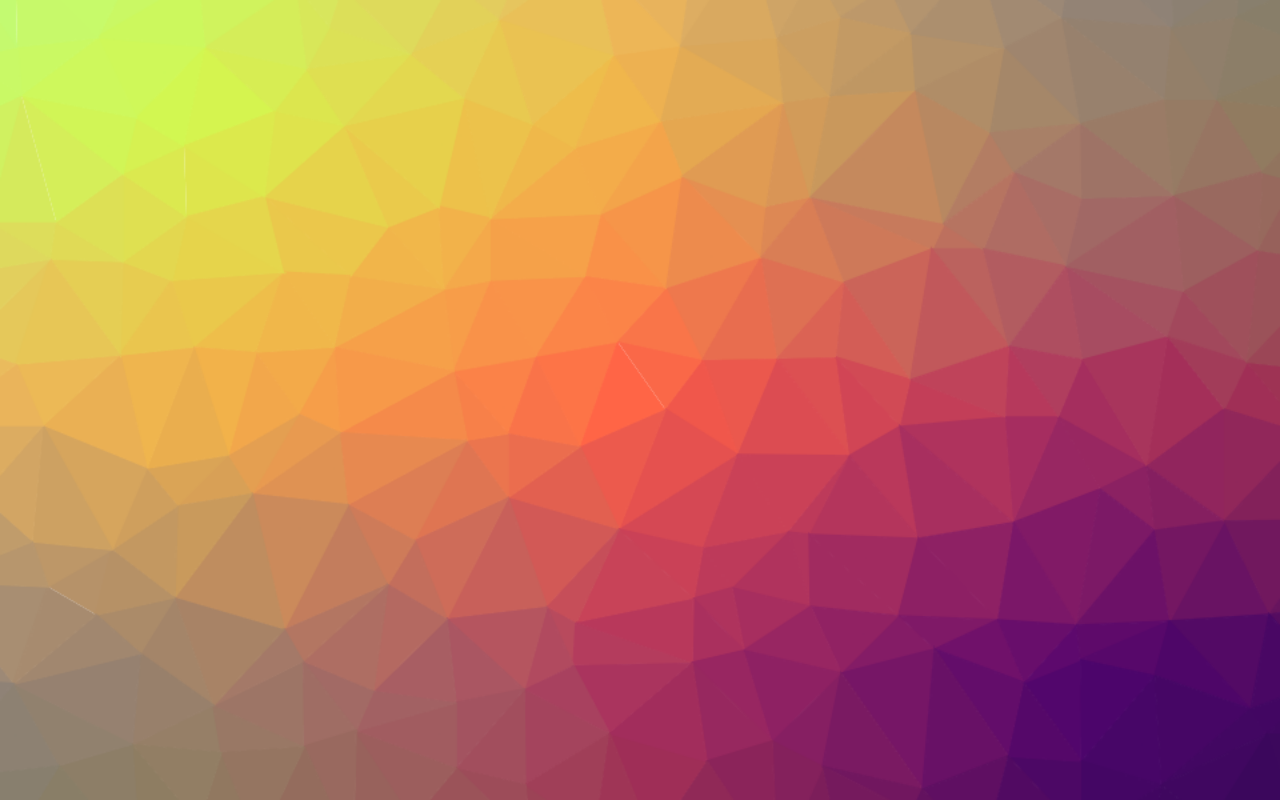
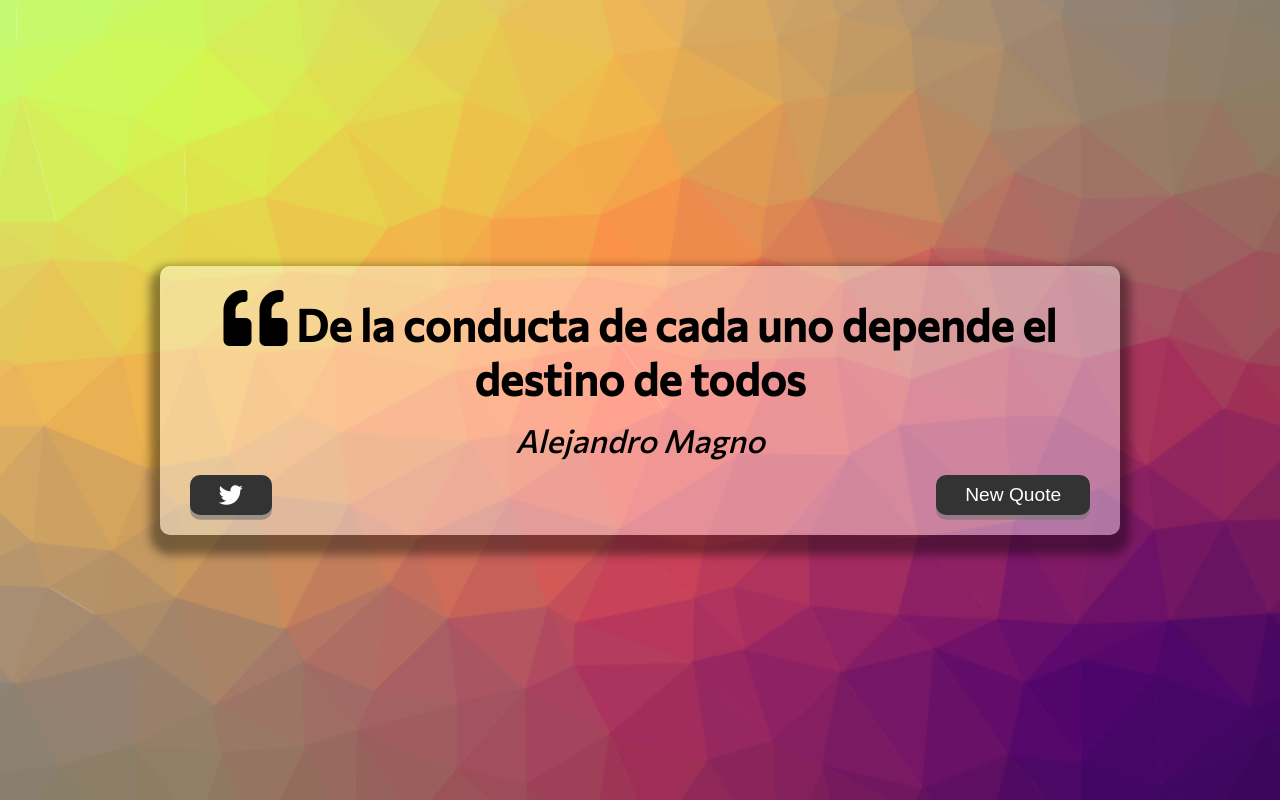
Before and after one commit to JLParriego/generateQuotes, a plain HTML site: page index.html in a window 1280 px wide. Drawn offline with Linux system fonts and the light colour scheme.

Commit message:
html and css done

```diff
--- a/index.html
+++ b/index.html
@@ -1,14 +1,43 @@
 <!DOCTYPE html>
 <html lang="en">
   <head>
-    <meta charset="UTF-8">
-    <meta name="viewport" content="width=device-width, initial-scale=1.0">
+    <meta charset="UTF-8" />
+    <meta name="viewport" content="width=device-width, initial-scale=1.0" />
     <title>Quote Generator</title>
-    <link rel="icon" type="image/png" href="https://www.google.com/s2/favicons?domain=jlp">
-   <link rel="stylesheet" href="https://cdnjs.cloudflare.com/ajax/libs/font-awesome/5.15.1/css/all.min.css">
-    <link rel="stylesheet" href="style.css">
+    <link
+      rel="icon"
+      type="image/png"
+      href="https://www.google.com/s2/favicons?domain=jlp"
+    />
+    <link
+      rel="stylesheet"
+      href="https://cdnjs.cloudflare.com/ajax/libs/font-awesome/5.15.1/css/all.min.css"
+    />
+    <link rel="stylesheet" href="style.css" />
   </head>
+
   <body>
+    <div class="quote-container" id="quote-container">
+      <!-- Quote -->
+      <div class="quote-text">
+        <i class="fas fa-quote-left"></i>
+        <span id="quote"
+          >De la conducta de cada uno depende el destino de todos</span
+        >
+      </div>
+      <!-- Author -->
+      <div class="quote-author">
+        <span id="author">Alejandro Magno</span>
+      </div>
+      <!-- Buttons  -->
+      <div class="button-container">
+        <button class="twitter-button" id="twitter-button" title="tweet this">
+          <i class="fab fa-twitter"></i>
+        </button>
+        <button id="new-quote">New Quote</button>
+      </div>
+    </div>
+
     <!-- Script -->
     <script src="script.js"></script>
   </body>
--- a/style.css
+++ b/style.css
@@ -1,16 +1,103 @@
 /* Quote Generator */
 
-html{
+/* Google Font Commissioner */
+@import url("https://fonts.googleapis.com/css2?family=Commissioner:wght@500&display=swap");
+
+html {
   /* prevent adding extra height or weight to the page */
   box-sizing: border-box;
 }
-body{
+body {
   /* Eliminate margins */
   margin: 0;
   /* the body covers 100% of viewport or screen */
   min-height: 100vh;
-    background-image:url('images/coolBackground.png');
+  /* Background covers 100% of viewport */
+  background-image: url("images/coolBackground.png");
   background-position: center;
   background-repeat: no-repeat;
   background-size: cover;
+  /* Font */
+  color: black;
+  font-family: "Commissioner", sans-serif;
+  font-weight: 700;
+  text-align: center;
+  /* flexbox */
+  display: flex;
+  align-items: center;
+  justify-content: center;
 }
+.quote-container {
+  width: auto;
+  max-width: 900px;
+  padding: 20px 30px;
+  border-radius: 10px;
+  background-color: rgba(255, 255, 255, 0.4);
+  box-shadow: 0 10px 10px 10px rgba(0, 0, 0, 0.4);
+}
+.quote-text {
+  /* change size with html element - usually 1rem  = 16px as default value - good for responsive design */
+  font-size: 2.75rem;
+}
+.long-quote {
+  font-size: 2rem;
+}
+
+.fa-quote-left {
+  font-size: 4rem;
+}
+.quote-author {
+  margin-top: 15px;
+  font-size: 2rem;
+  font-weight: 400;
+  font-style: italic;
+}
+
+.button-container {
+  margin-top: 15px;
+  display: flex;
+  justify-content: space-between;
+}
+
+button {
+  cursor: pointer;
+  font-size: 1.2rem;
+  height: 2.5rem;
+  border: none;
+  border-radius: 10px;
+  color: white;
+  background: #333;
+  outline: none;
+  padding: 0.5rem 1.8rem;
+  box-shadow: 0 0.3rem rgba(121, 121, 121, 0.65);
+}
+
+button:hover {
+  filter: brightness(110%);
+}
+button:active {
+  transform: translate(0, 0.3rem);
+  box-shadow: 0 0.1rem rgba(255, 255, 255, 0.65);
+}
+
+.twitter-button:hover{
+  color: #38a1f3;
+}
+
+.fa-twitter{
+  font-size: 1.5rem;
+}
+#new-quote:hover{
+  color: #fc5;
+}
+
+/* Media Query to tablets and mobiles */
+
+@media screen and (max-width: 1000px) {
+  .quote-container {
+    margin: auto 10px;
+  }
+  .quote-text {
+    font-size: 2.5rem;
+  }
+}
```
Also changed, not shown: 1 other file. Lines whose indentation alone changed are shown as unchanged.
